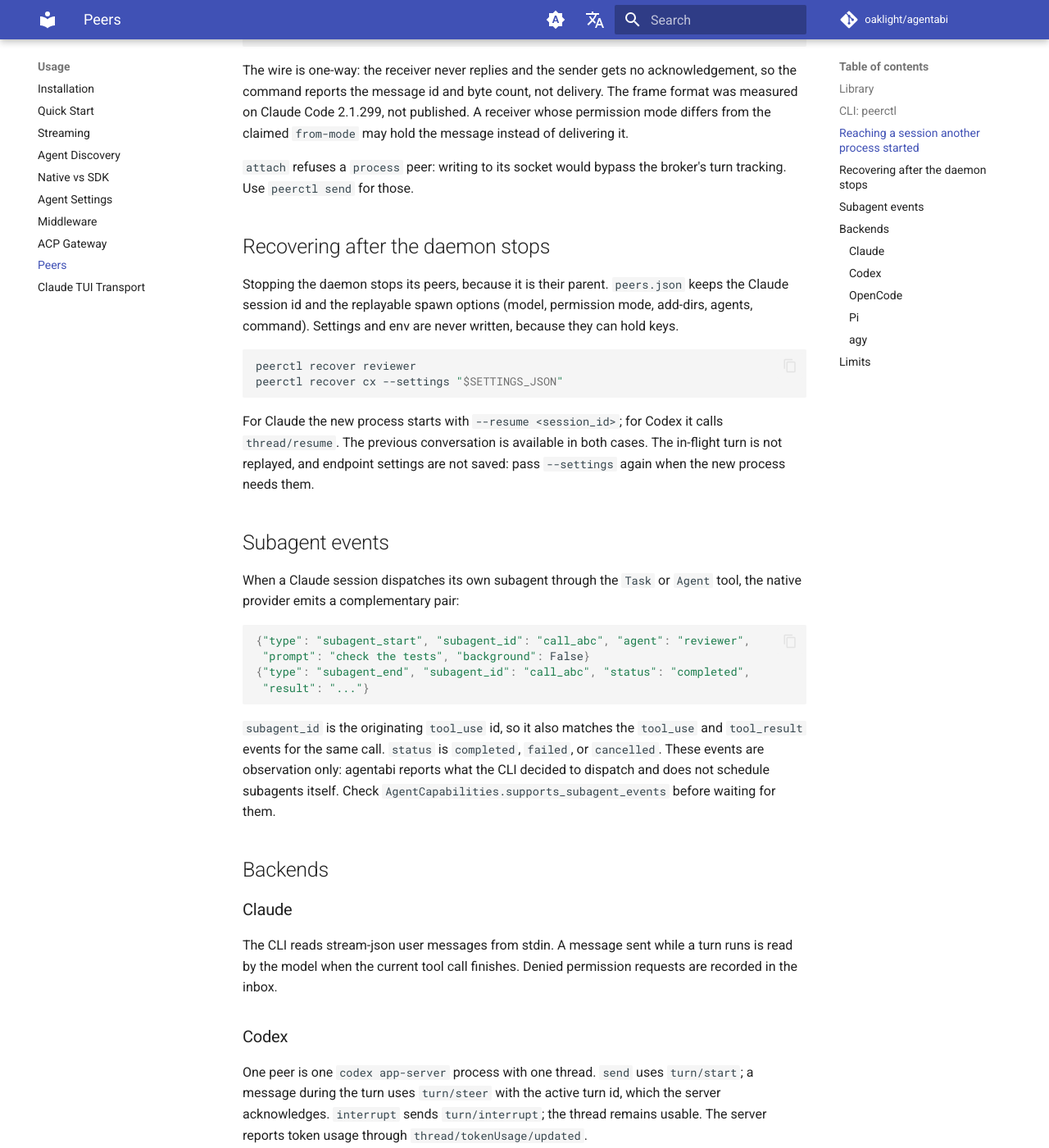
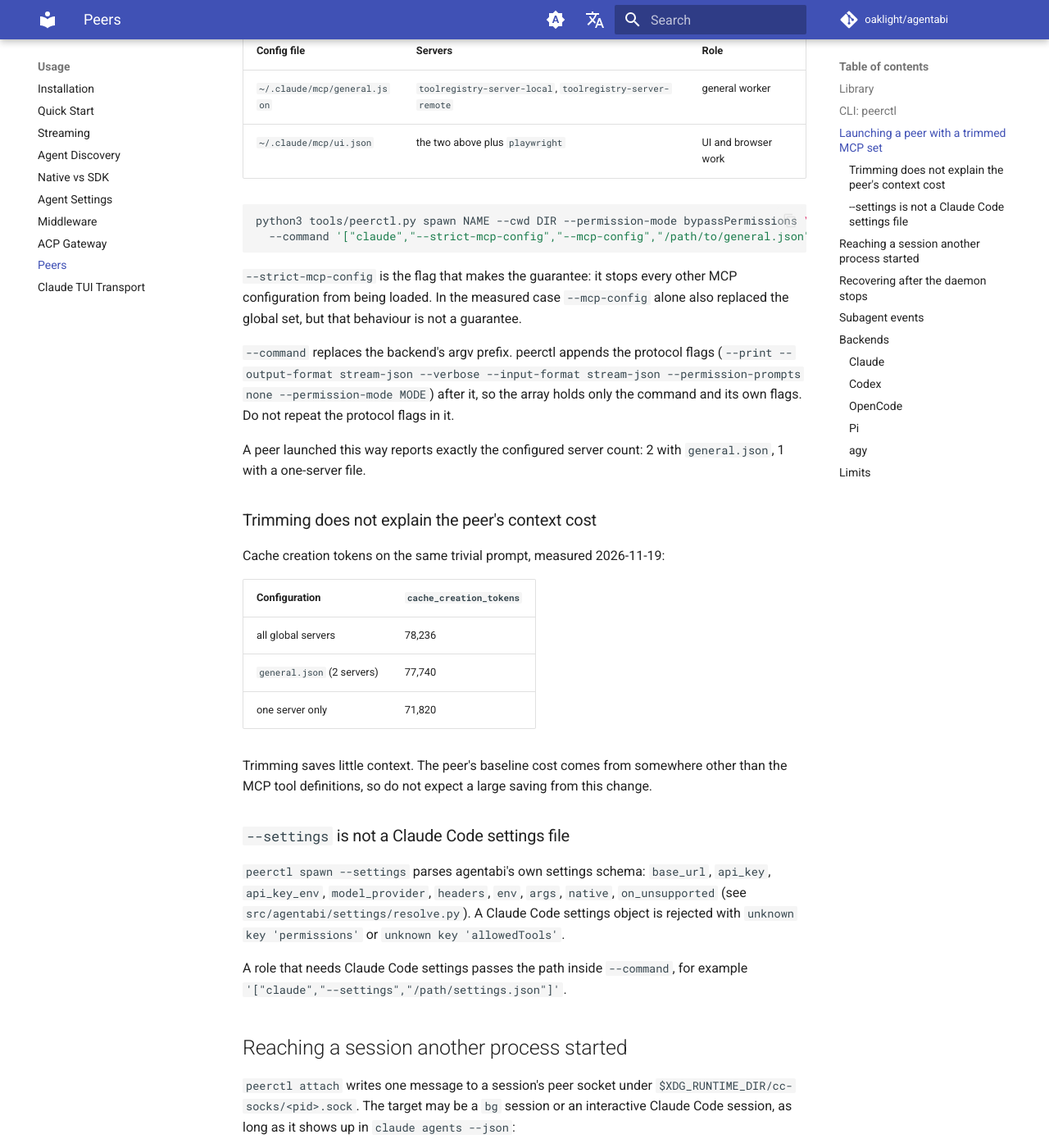
Before and after one commit to Oaklight/agentabi, an MkDocs documentation site: the page built from docs/usage/peers.md, in a window 1280 px wide and 1400 px high, scrolled down 3329 px. Shown: the whole window at 82% size. Built offline with MkDocs 1.6.1 and Material for MkDocs 9.7.7, drawn with Linux system fonts in a browser that asks for light colours; comment, search, counter and statistics services are not loaded; some of the changed text lies outside the part shown.

Commit message:
docs(peers): document MCP trimming and the launch argv
A peer inherits the parent MCP servers and pays for their tool
definitions. Document launch with --strict-mcp-config and --mcp-config
inside --command, that peerctl appends the protocol flags after that
prefix, that --settings is agentabi settings rather than Claude Code
settings, and that a 400 on the first turn can be the model.

Record that trimming saves little context, with the measured
cache_creation_tokens.

````diff
--- a/docs/usage/peers.md
+++ b/docs/usage/peers.md
@@ -124,6 +124,65 @@ The `BACKEND` column names the CLI behind a process peer (`claude` or
 
 Every command accepts `--json` where the output is structured; use it
 when another agent drives `peerctl`.
+
+## Launching a peer with a trimmed MCP set
+
+A peer inherits the MCP servers configured for the parent Claude Code,
+and every tool definition in those servers is part of the peer's system
+prompt. Give each peer only the servers its role needs.
+
+Measured configurations (2026-11-19):
+
+| Config file | Servers | Role |
+| --- | --- | --- |
+| `~/.claude/mcp/general.json` | `toolregistry-server-local`, `toolregistry-server-remote` | general worker |
+| `~/.claude/mcp/ui.json` | the two above plus `playwright` | UI and browser work |
+
+```bash
+python3 tools/peerctl.py spawn NAME --cwd DIR --permission-mode bypassPermissions \
+  --command '["claude","--strict-mcp-config","--mcp-config","/path/to/general.json"]'
+```
+
+`--strict-mcp-config` is the flag that makes the guarantee: it stops
+every other MCP configuration from being loaded. In the measured case
+`--mcp-config` alone also replaced the global set, but that behaviour is
+not a guarantee.
+
+`--command` replaces the backend's argv prefix. peerctl appends the
+protocol flags (`--print --output-format stream-json --verbose
+--input-format stream-json --permission-prompts none --permission-mode
+MODE`) after it, so the array holds only the command and its own flags.
+Do not repeat the protocol flags in it.
+
+A peer launched this way reports exactly the configured server count: 2
+with `general.json`, 1 with a one-server file.
+
+### Trimming does not explain the peer's context cost
+
+Cache creation tokens on the same trivial prompt, measured 2026-11-19:
+
+| Configuration | `cache_creation_tokens` |
+| --- | --- |
+| all global servers | 78,236 |
+| `general.json` (2 servers) | 77,740 |
+| one server only | 71,820 |
+
+Trimming saves little context. The peer's baseline cost comes from
+somewhere other than the MCP tool definitions, so do not expect a large
+saving from this change.
+
+### `--settings` is not a Claude Code settings file
+
+`peerctl spawn --settings` parses agentabi's own settings schema:
+`base_url`, `api_key`, `api_key_env`, `model_provider`, `headers`,
+`env`, `args`, `native`, `on_unsupported` (see
+`src/agentabi/settings/resolve.py`). A Claude Code settings object is
+rejected with `unknown key 'permissions'` or `unknown key
+'allowedTools'`.
+
+A role that needs Claude Code settings passes the path inside
+`--command`, for example
+`'["claude","--settings","/path/settings.json"]'`.
 
 ## Reaching a session another process started
 
@@ -313,3 +372,10 @@ extra environment.
   `PeerTimeout` and leaves the turn running.
 - Permission requests are denied automatically (`--permission-prompts none`),
   and each denial is recorded in the inbox as `permission_denied`.
+- A model can be refused upstream. A peer spawned with `--model
+  claude-sonnet-5.5` against a proxy endpoint returned `400
+  claude-sonnet-5-5 refused this request (safety filter:
+  content_filter)` on every turn, including a trivial prompt; the same
+  peer with the default model worked. When a peer fails on its first
+  turn with a 400, test the model before the prompt. This is one
+  environment observation, not a guarantee about the model.
````
Also changed, not shown: docs/changelog.md (+6 -0 lines).
